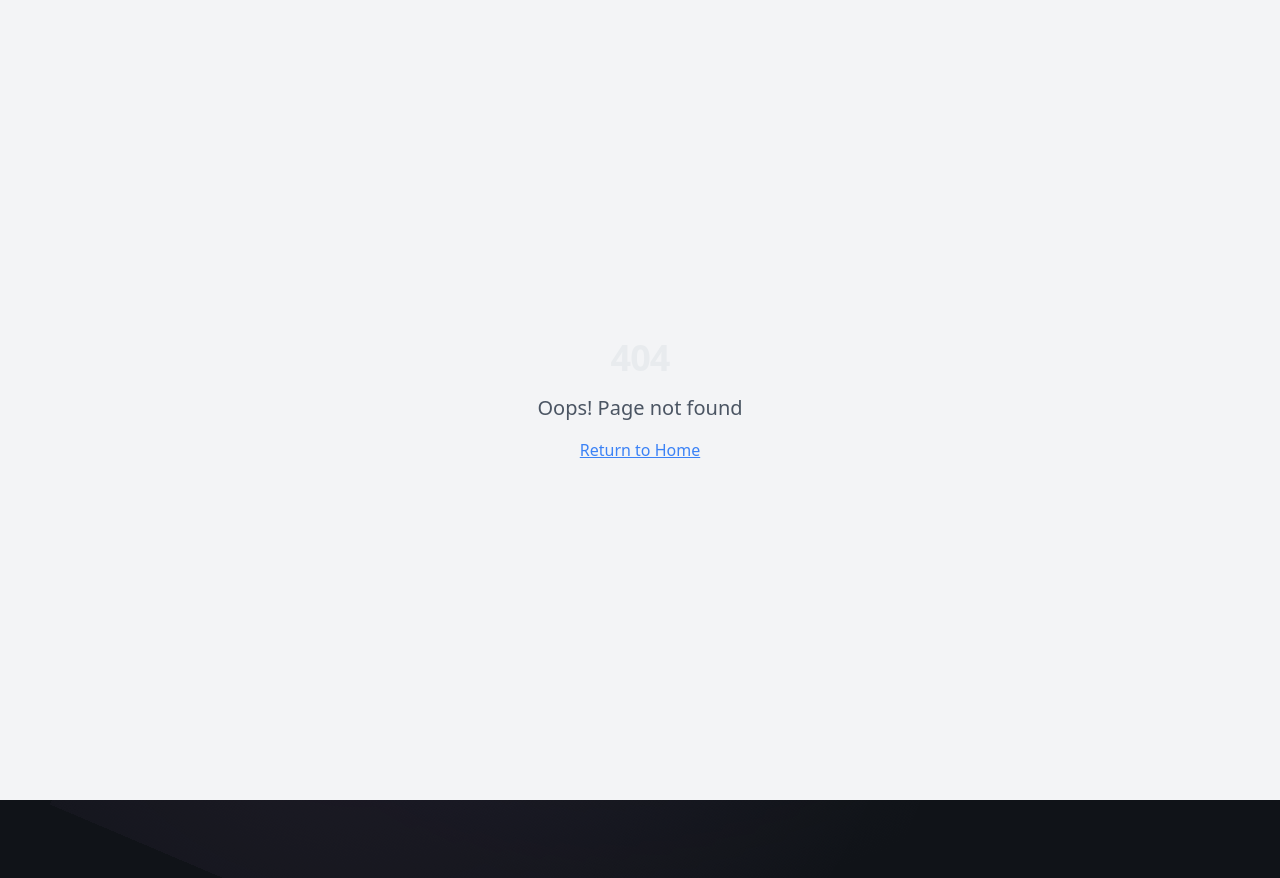
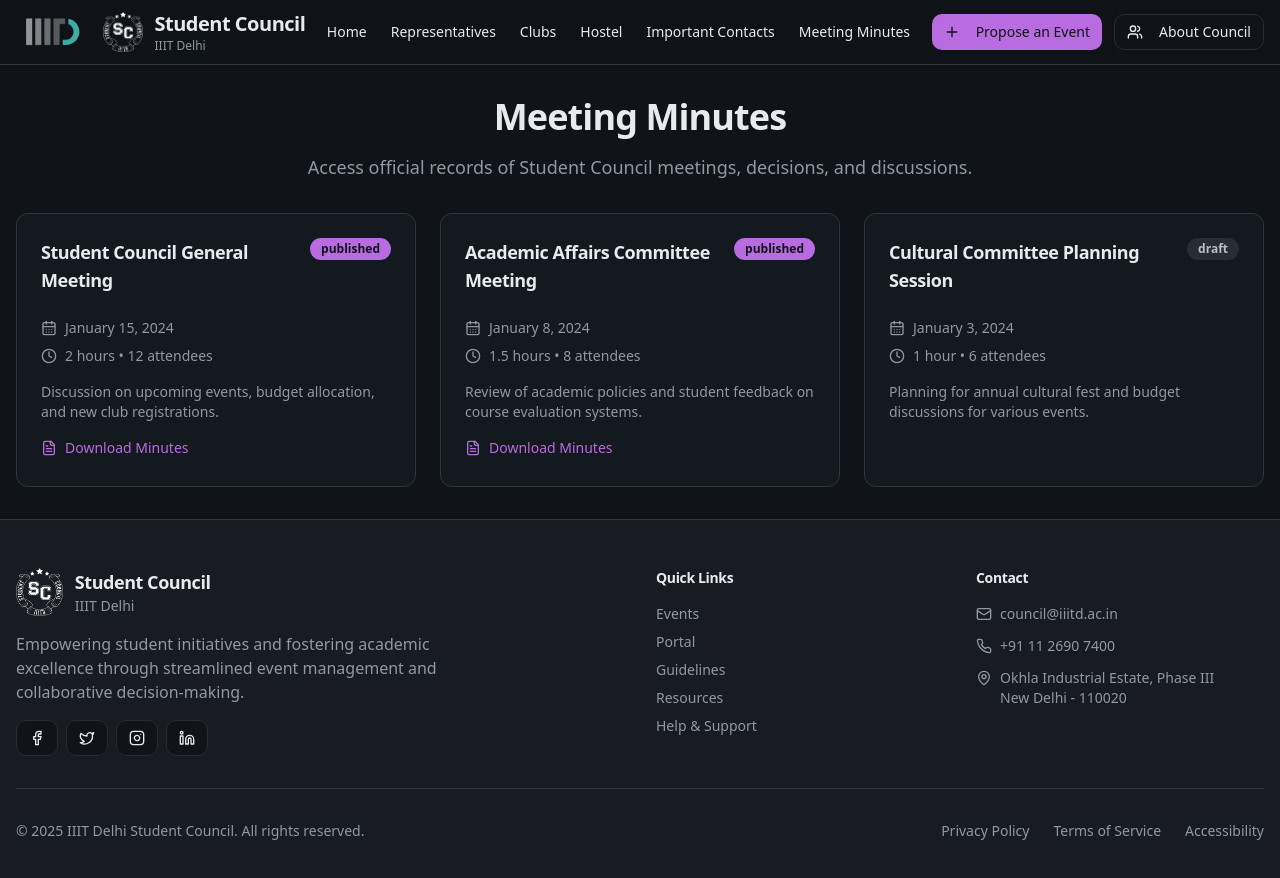
Before and after one commit to riju-talk/student-council-main, a React (Vite) app: page /meeting-minutes in a window 1280 px wide. Before the commit this address had no page. Shown: the top 878 px of the page. Before the commit the page ends 800 px from the top, so only its background shows below. Built offline with nearby package versions, Linux system fonts and the light colour scheme.

Commit message:
Add Meeting Minutes page
Add a new page for meeting minutes and a link to it in the navbar.

```diff
--- a/src/App.tsx
+++ b/src/App.tsx
@@ -10,6 +10,7 @@ import Hostel from "./pages/Hostel";
 import ImportantContacts from "./pages/ImportantContacts";
 import NotFound from "./pages/NotFound";
 import About from "./pages/About";
+import MeetingMinutes from "./pages/MeetingMinutes";
 
 const queryClient = new QueryClient();
 
@@ -26,6 +27,7 @@ const App = () => (
           <Route path="/clubs" element={<Clubs />} />
           <Route path="/hostel" element={<Hostel />} />
           <Route path="/important-contacts" element={<ImportantContacts />} />
+          <Route path="/meeting-minutes" element={<MeetingMinutes />} />
           {/* ADD ALL CUSTOM ROUTES ABOVE THE CATCH-ALL "*" ROUTE */}
           <Route path="*" element={<NotFound />} />
         </Routes>
--- a/src/components/Header.tsx
+++ b/src/components/Header.tsx
@@ -51,6 +51,9 @@ export const Header = () => {
           </Link>
           <Link to="/important-contacts" className="text-sm font-medium hover:text-accent transition-colors">
             Important Contacts
+          </Link>
+          <Link to="/meeting-minutes" className="text-sm font-medium hover:text-accent transition-colors">
+            Meeting Minutes
           </Link>
         </nav>
 
@@ -107,6 +110,9 @@ export const Header = () => {
             <Link to="/important-contacts" className="block py-2 text-sm font-medium hover:text-accent transition-colors">
               Important Contacts
             </Link>
+            <Link to="/meeting-minutes" className="block py-2 text-sm font-medium hover:text-accent transition-colors">
+              Meeting Minutes
+            </Link>
             <div className="pt-3 space-y-2">
               <Button
                 variant="default"
--- /dev/null
+++ b/src/pages/MeetingMinutes.tsx
@@ -0,0 +1,129 @@
+import { Header } from "@/components/Header";
+import { Footer } from "@/components/Footer";
+import { Card, CardContent, CardHeader, CardTitle } from "@/components/ui/card";
+import { Badge } from "@/components/ui/badge";
+import { CalendarDays, FileText, Clock } from "lucide-react";
+
+const MeetingMinutes = () => {
+  // Sample meeting minutes data - replace with actual data from your backend
+  const meetingMinutes = [
+    {
+      id: 1,
+      title: "Student Council General Meeting",
+      date: "2024-01-15",
+      duration: "2 hours",
+      attendees: 12,
+      status: "published",
+      summary: "Discussion on upcoming events, budget allocation, and new club registrations.",
+      downloadUrl: "#"
+    },
+    {
+      id: 2,
+      title: "Academic Affairs Committee Meeting",
+      date: "2024-01-08",
+      duration: "1.5 hours",
+      attendees: 8,
+      status: "published",
+      summary: "Review of academic policies and student feedback on course evaluation systems.",
+      downloadUrl: "#"
+    },
+    {
+      id: 3,
+      title: "Cultural Committee Planning Session",
+      date: "2024-01-03",
+      duration: "1 hour",
+      attendees: 6,
+      status: "draft",
+      summary: "Planning for annual cultural fest and budget discussions for various events.",
+      downloadUrl: "#"
+    }
+  ];
+
+  return (
+    <div className="min-h-screen bg-background">
+      <Header />
+
+      <main className="container mx-auto px-4 py-8">
+        {/* Page Header */}
+        <div className="mb-8 text-center">
+          <h1 className="text-4xl font-bold text-foreground mb-4">Meeting Minutes</h1>
+          <p className="text-lg text-muted-foreground max-w-2xl mx-auto">
+            Access official records of Student Council meetings, decisions, and discussions.
+          </p>
+        </div>
+
+        {/* Meeting Minutes Grid */}
+        <div className="grid gap-6 md:grid-cols-2 lg:grid-cols-3">
+          {meetingMinutes.map((meeting) => (
+            <Card key={meeting.id} className="hover:shadow-lg transition-shadow duration-300">
+              <CardHeader>
+                <div className="flex items-start justify-between">
+                  <CardTitle className="text-lg font-semibold line-clamp-2">
+                    {meeting.title}
+                  </CardTitle>
+                  <Badge variant={meeting.status === 'published' ? 'default' : 'secondary'}>
+                    {meeting.status}
+                  </Badge>
+                </div>
+              </CardHeader>
+
+              <CardContent>
+                <div className="space-y-4">
+                  {/* Meeting Details */}
+                  <div className="space-y-2">
+                    <div className="flex items-center text-sm text-muted-foreground">
+                      <CalendarDays className="h-4 w-4 mr-2" />
+                      {new Date(meeting.date).toLocaleDateString('en-US', {
+                        year: 'numeric',
+                        month: 'long',
+                        day: 'numeric'
+                      })}
+                    </div>
+
+                    <div className="flex items-center text-sm text-muted-foreground">
+                      <Clock className="h-4 w-4 mr-2" />
+                      {meeting.duration} • {meeting.attendees} attendees
+                    </div>
+                  </div>
+
+                  {/* Summary */}
+                  <p className="text-sm text-muted-foreground line-clamp-3">
+                    {meeting.summary}
+                  </p>
+
+                  {/* Download Link */}
+                  {meeting.status === 'published' && (
+                    <a
+                      href={meeting.downloadUrl}
+                      className="inline-flex items-center text-sm text-primary hover:text-primary/80 transition-colors"
+                    >
+                      <FileText className="h-4 w-4 mr-2" />
+                      Download Minutes
+                    </a>
+                  )}
+                </div>
+              </CardContent>
+            </Card>
+          ))}
+        </div>
+
+        {/* Empty State or Load More */}
+        {meetingMinutes.length === 0 && (
+          <div className="text-center py-12">
+            <FileText className="h-12 w-12 mx-auto text-muted-foreground mb-4" />
+            <h3 className="text-lg font-semibold text-foreground mb-2">
+              No Meeting Minutes Available
+            </h3>
+            <p className="text-muted-foreground">
+              Meeting minutes will be published here after each council session.
+            </p>
+          </div>
+        )}
+      </main>
+
+      <Footer />
+    </div>
+  );
+};
+
+export default MeetingMinutes;
```
